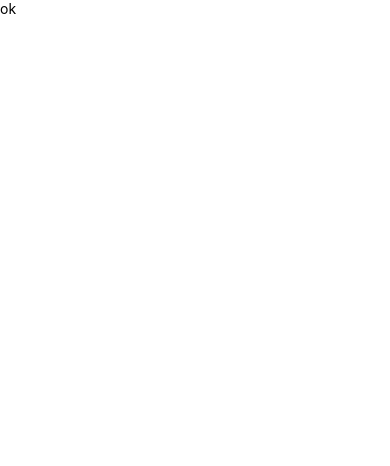
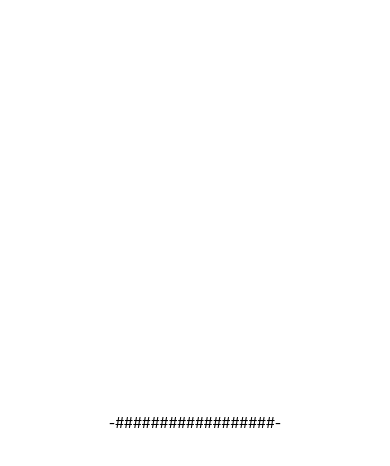
Before and after one commit to TabariqAwabUllah/Restaurant-Management-System, a React Native app: screen / in a window 390 px wide. Shown: the top 466 px of the page. Built offline with nearby package versions, Linux system fonts and the light colour scheme.

Commit message:
Added icon and navigation

```diff
--- a/App.js
+++ b/App.js
@@ -1,13 +1,14 @@
 import { SafeAreaView, StyleSheet, Text, View } from 'react-native'
 import React from 'react'
 
+
+
 const App = () => {
   return (
-    <SafeAreaView>
-      <View>
-        <Text>ok</Text>
+
+      <View style={{flex: 1, alignItems: 'center', justifyContent: 'center',}}>
+        <Text>-##################-</Text>
       </View>
-    </SafeAreaView>
   )
 }
 
```
Also changed, not shown: package.json (+6 -1 lines), src/navigation/Navigationi.js (added, +14 -0 lines), 24 other files (tests, documents, lock files or other folders).
